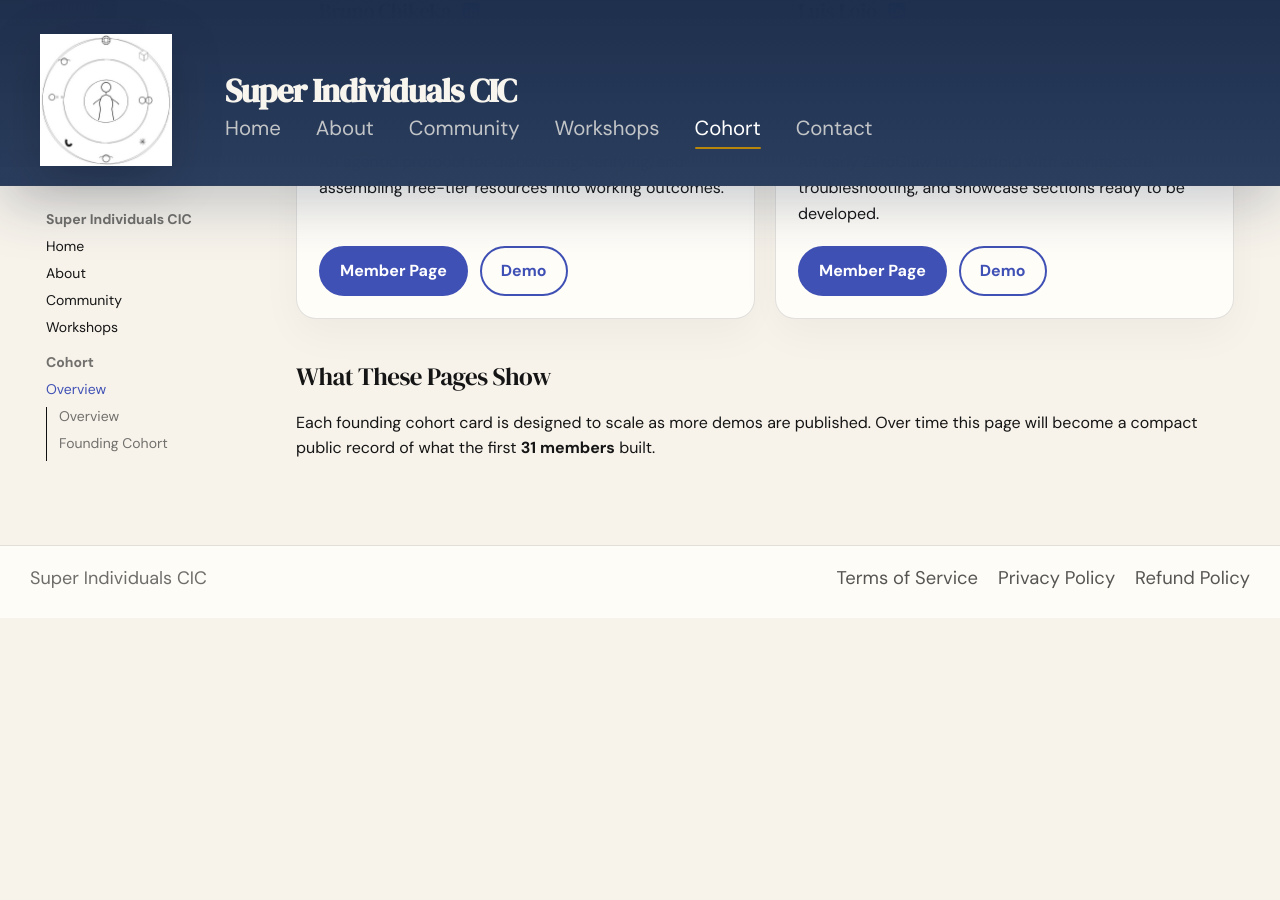
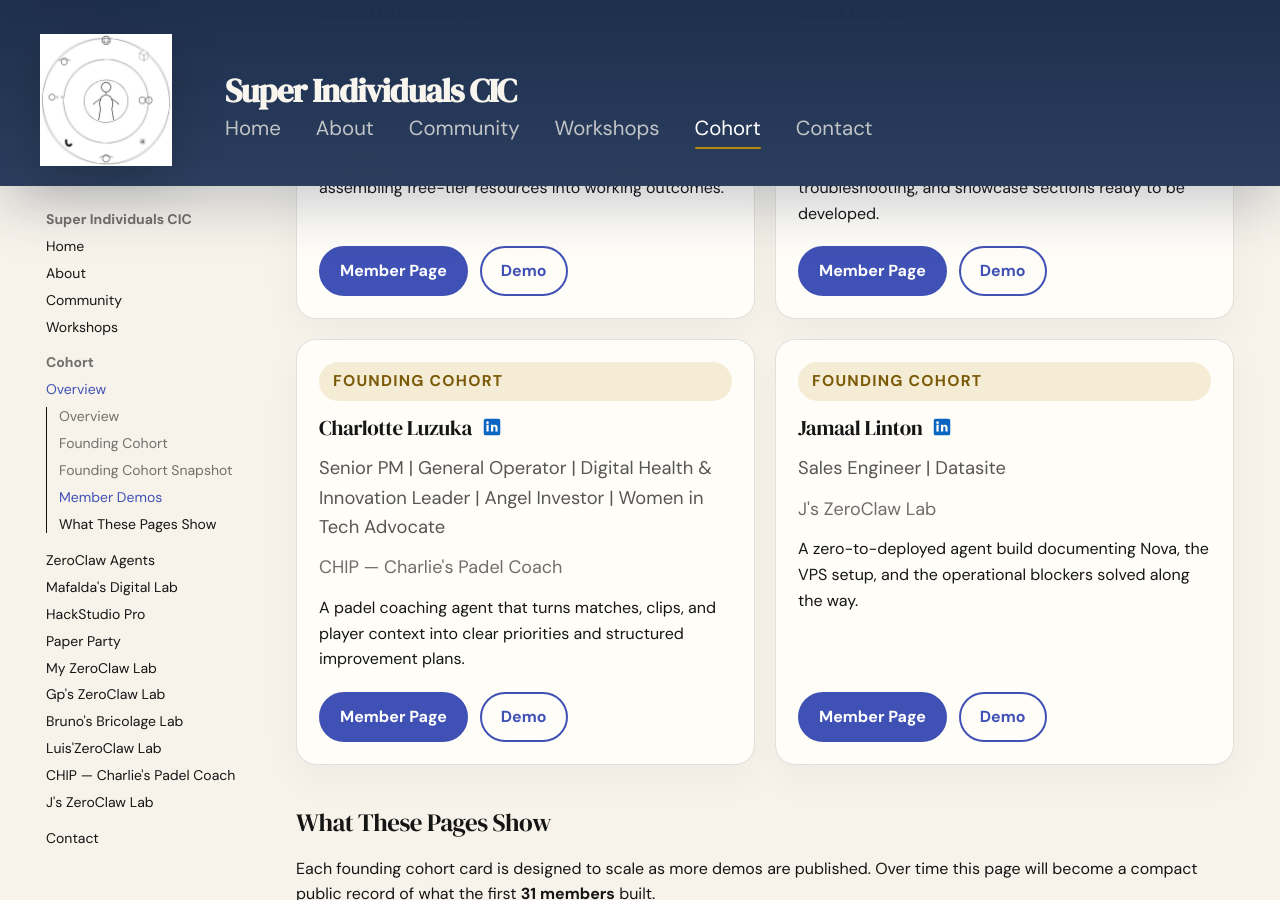
Before and after one commit to sicic-org/sicic-home, an MkDocs documentation site: the page built from docs/cohort/index.md, in a window 1280 px wide and 900 px high, scrolled down 2387 px. Built offline with MkDocs 1.6.1 and Material for MkDocs 9.7.7, drawn with Linux system fonts in a browser that asks for light colours; before the commit the page ends 3005 px from its top, so only the background shows below that.

Commit message:
Add Charlotte, Jamaal pages

```diff
--- a/docs/cohort/index.md
+++ b/docs/cohort/index.md
@@ -179,6 +179,42 @@
       <a class="md-button" href="https://aiagencycs.github.io/My-ZeroClaw-Agent/">Demo</a>
     </div>
   </div>
+  <div class="proof-card cohort-member-card">
+    <p class="cohort-badge">Founding Cohort</p>
+    <div class="cohort-member-head">
+      <h3>Charlotte Luzuka</h3>
+      <a class="cohort-linkedin" href="https://www.linkedin.com/in/charlotte-luzuka" aria-label="Charlotte Luzuka LinkedIn profile">
+        <svg viewBox="0 0 24 24" aria-hidden="true">
+          <path d="M19 3A2 2 0 0 1 21 5V19A2 2 0 0 1 19 21H5A2 2 0 0 1 3 19V5A2 2 0 0 1 5 3H19M8.34 17V9.67H5.9V17H8.34M7.12 8.66A1.41 1.41 0 1 0 7.12 5.84A1.41 1.41 0 0 0 7.12 8.66M18.1 17V12.96C18.1 10.8 16.95 9.53 15.42 9.53C14.19 9.53 13.64 10.21 13.33 10.69V9.67H10.89C10.92 10.35 10.89 17 10.89 17H13.33V12.91C13.33 12.69 13.35 12.47 13.41 12.31C13.58 11.87 13.97 11.41 14.6 11.41C15.42 11.41 15.75 12.03 15.75 12.94V17H18.1Z"/>
+        </svg>
+      </a>
+    </div>
+    <p class="cohort-member-role">Senior PM | General Operator | Digital Health &amp; Innovation Leader | Angel Investor | Women in Tech Advocate</p>
+    <p class="pricing-meta">CHIP — Charlie's Padel Coach</p>
+    <p>A padel coaching agent that turns matches, clips, and player context into clear priorities and structured improvement plans.</p>
+    <div class="cohort-card-actions">
+      <a class="md-button md-button--primary" href="luzuka-chip/">Member Page</a>
+      <a class="md-button" href="https://charliebnl.github.io/Charlotte-chip-lab/">Demo</a>
+    </div>
+  </div>
+  <div class="proof-card cohort-member-card">
+    <p class="cohort-badge">Founding Cohort</p>
+    <div class="cohort-member-head">
+      <h3>Jamaal Linton</h3>
+      <a class="cohort-linkedin" href="https://www.linkedin.com/in/jamaal-linton-13b242b0" aria-label="Jamaal Linton LinkedIn profile">
+        <svg viewBox="0 0 24 24" aria-hidden="true">
+          <path d="M19 3A2 2 0 0 1 21 5V19A2 2 0 0 1 19 21H5A2 2 0 0 1 3 19V5A2 2 0 0 1 5 3H19M8.34 17V9.67H5.9V17H8.34M7.12 8.66A1.41 1.41 0 1 0 7.12 5.84A1.41 1.41 0 0 0 7.12 8.66M18.1 17V12.96C18.1 10.8 16.95 9.53 15.42 9.53C14.19 9.53 13.64 10.21 13.33 10.69V9.67H10.89C10.92 10.35 10.89 17 10.89 17H13.33V12.91C13.33 12.69 13.35 12.47 13.41 12.31C13.58 11.87 13.97 11.41 14.6 11.41C15.42 11.41 15.75 12.03 15.75 12.94V17H18.1Z"/>
+        </svg>
+      </a>
+    </div>
+    <p class="cohort-member-role">Sales Engineer | Datasite</p>
+    <p class="pricing-meta">J's ZeroClaw Lab</p>
+    <p>A zero-to-deployed agent build documenting Nova, the VPS setup, and the operational blockers solved along the way.</p>
+    <div class="cohort-card-actions">
+      <a class="md-button md-button--primary" href="linton-zeroclaw/">Member Page</a>
+      <a class="md-button" href="https://jamaal-l.github.io/my-zeroclaw-agents/">Demo</a>
+    </div>
+  </div>
 </div>
 
 ## What These Pages Show
--- a/mkdocs.yml
+++ b/mkdocs.yml
@@ -57,6 +57,8 @@
       - Gp's ZeroClaw Lab: cohort/palma-zeroclaw.md
       - Bruno's Bricolage Lab: cohort/chikeka-bricolage.md
       - Luis'ZeroClaw Lab: cohort/loio-zeroclaw.md
+      - CHIP — Charlie's Padel Coach: cohort/luzuka-chip.md
+      - J's ZeroClaw Lab: cohort/linton-zeroclaw.md
   - Contact: contact.md
 
 extra:
```
Also changed, not shown: docs/cohort/linton-zeroclaw.md (added, +112 -0 lines), docs/cohort/luzuka-chip.md (added, +106 -0 lines), docs/index.md (+28 -0 lines).
